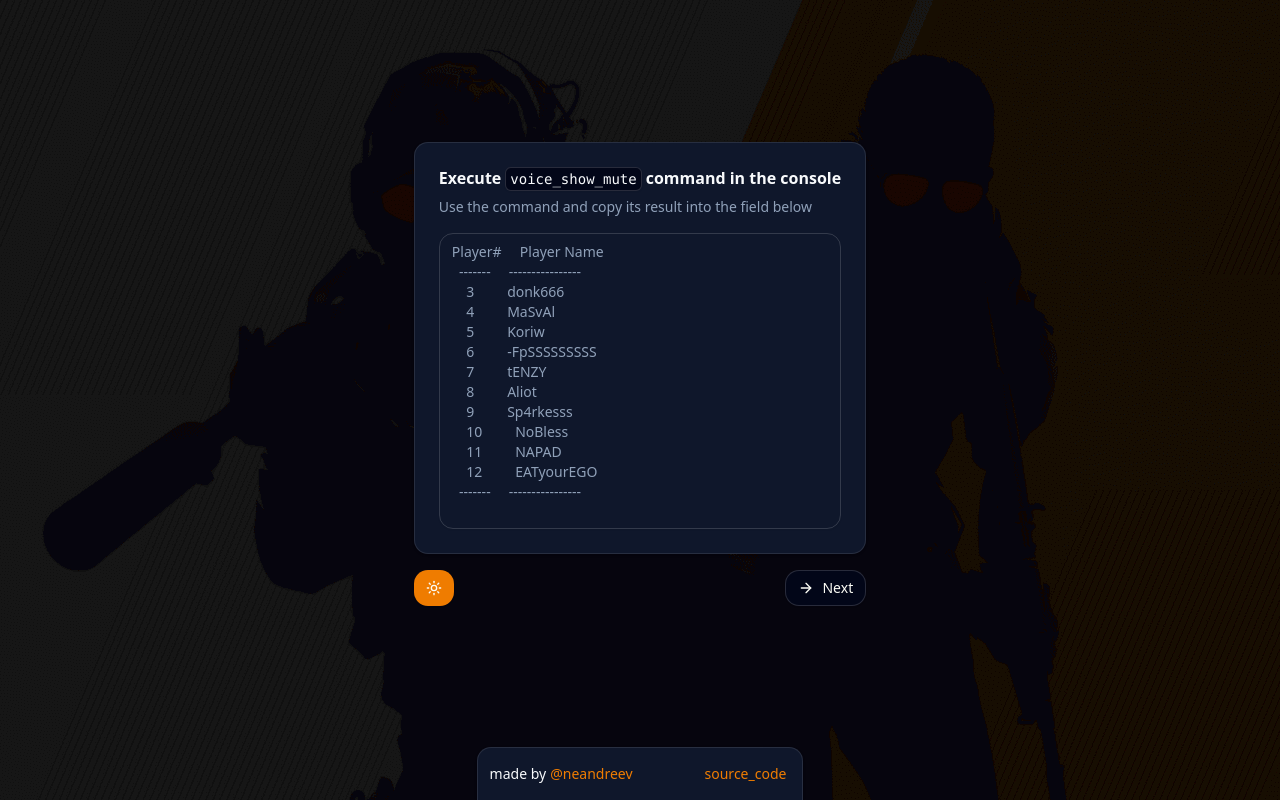
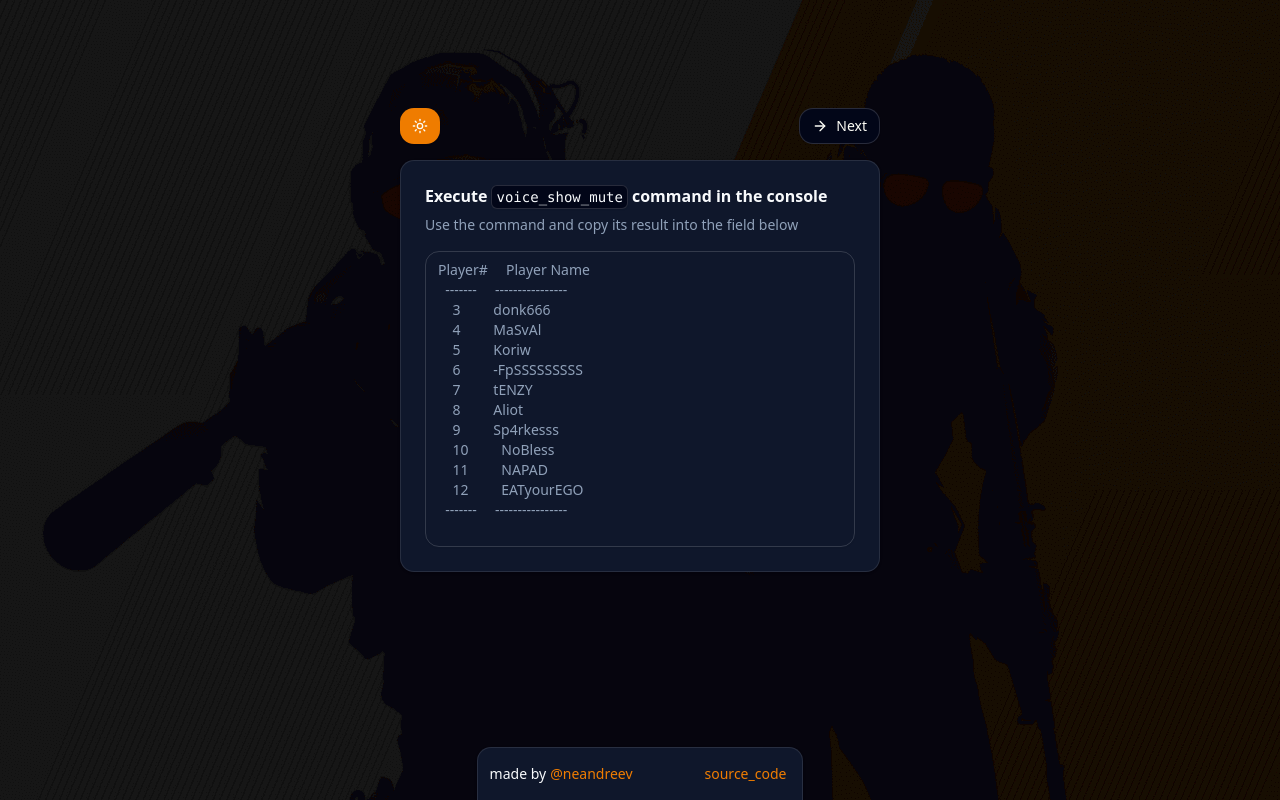
Before and after one commit to neandreev/CS2DemoVoices, a React (Vite) app: page / in a window 1280 px wide. Built offline with nearby package versions, Linux system fonts and the light colour scheme.

Commit message:
Add animations

```diff
--- a/package.json
+++ b/package.json
@@ -21,6 +21,7 @@
     "i18next": "^24.2.3",
     "i18next-browser-languagedetector": "^8.0.4",
     "lucide-react": "^0.484.0",
+    "motion": "^12.6.2",
     "next-themes": "^0.4.6",
     "react": "^19.0.0",
     "react-dom": "^19.0.0",
--- a/src/App.tsx
+++ b/src/App.tsx
@@ -1,5 +1,6 @@
 import i18next from 'i18next'
 import { ArrowLeft, ArrowRight, RefreshCcw } from 'lucide-react'
+import { AnimatePresence, MotionConfig, motion } from 'motion/react'
 
 import Footer from '@/components/Footer'
 import ModeToggle from '@/components/ModeToggle'
@@ -10,25 +11,26 @@ import { Button } from '@/components/ui/button'
 import { AppState, useStore } from '@/store'
 import { ThemeProvider } from '@/themeProvider'
 
-const componentByAppState = {
-  [AppState.Input]: <PlayersInput />,
-  [AppState.Select]: <PlayersSelect />,
-  [AppState.Result]: <Result />
-}
-
 const App = () => {
   const { appState, goToInputPage, goToPreviousPage, goToNextPage } = useStore()
 
   return (
     <ThemeProvider defaultTheme="dark" storageKey="vite-ui-theme">
+      <MotionConfig transition={{ duration: 0.1, ease: 'easeInOut' }}>
         <div className="absolute inset-0 -z-10 bg-[url(/background.png)] bg-center dark:brightness-10 brightness-50 dark:contrast-100 contrast-75" />
         <div className="font-inter h-screen flex flex-col items-center justify-center">
-        <div className="flex flex-grow flex-col justify-center gap-4">
-          {componentByAppState[appState]}
+          <div className="flex w-120 flex-grow flex-col justify-center gap-4">
             <div className="flex justify-between gap-2 w-full">
+              <MotionConfig transition={{ duration: 0.2, ease: 'easeInOut' }}>
                 <div className="flex gap-2">
                   <ModeToggle />
+                  <AnimatePresence>
                     {appState !== AppState.Input ? (
+                      <motion.div
+                        initial={{ opacity: 0 }}
+                        animate={{ opacity: 1 }}
+                        exit={{ opacity: 0 }}
+                      >
                         <Button
                           variant="outline"
                           className="w-fit"
@@ -37,8 +39,14 @@ const App = () => {
                           <ArrowLeft />
                           {i18next.t('back')}
                         </Button>
+                      </motion.div>
                     ) : null}
                     {appState !== AppState.Input ? (
+                      <motion.div
+                        initial={{ opacity: 0 }}
+                        animate={{ opacity: 1 }}
+                        exit={{ opacity: 0 }}
+                      >
                         <Button
                           variant="outline"
                           className="w-fit"
@@ -47,18 +55,45 @@ const App = () => {
                           <RefreshCcw />
                           {i18next.t('again')}
                         </Button>
+                      </motion.div>
                     ) : null}
+                  </AnimatePresence>
                 </div>
+                <AnimatePresence>
                   {appState !== AppState.Result ? (
-              <Button variant="outline" className="w-fit" onClick={() => goToNextPage()}>
+                    <motion.div
+                      initial={{ opacity: 0 }}
+                      animate={{ opacity: 1 }}
+                      exit={{ opacity: 0 }}
+                    >
+                      <Button
+                        variant="outline"
+                        className="w-fit"
+                        onClick={() => goToNextPage()}
+                      >
                         <ArrowRight />
                         {i18next.t('next')}
                       </Button>
+                    </motion.div>
                   ) : null}
+                </AnimatePresence>
+              </MotionConfig>
+            </div>
+            <div className="h-120">
+              <AnimatePresence mode="wait">
+                {appState === AppState.Input ? (
+                  <PlayersInput key="playersSelectCard" />
+                ) : null}
+                {appState === AppState.Select ? (
+                  <PlayersSelect key="playersInputCard" />
+                ) : null}
+                {appState === AppState.Result ? <Result key="resultCard" /> : null}
+              </AnimatePresence>
             </div>
           </div>
           <Footer />
         </div>
+      </MotionConfig>
     </ThemeProvider>
   )
 }
--- a/src/components/PlayerButton.tsx
+++ b/src/components/PlayerButton.tsx
@@ -14,7 +14,6 @@ const PlayerButton = ({ playerName, playerValue, toggleSelectedValue }: PlayerBu
     <Button
       variant={isSelected ? 'default' : 'outline'}
       onClick={() => toggleSelectedValue(playerValue)}
-      className="w-48"
     >
       <p className="truncate">{playerName}</p>
     </Button>
--- a/src/components/PlayersInput.tsx
+++ b/src/components/PlayersInput.tsx
@@ -1,4 +1,5 @@
 import i18next from 'i18next'
+import { motion } from 'motion/react'
 
 import { Button } from '@/components/ui/button'
 import {
@@ -29,6 +30,11 @@ const PlayersInput = () => {
   const { stringToParse, setStringToParse, copyCommand } = useStore()
 
   return (
+    <motion.div
+      initial={{ x: '5%', opacity: 0 }}
+      animate={{ x: 0, opacity: 1 }}
+      exit={{ x: '-5%', opacity: 0 }}
+    >
       <Card>
         <CardHeader>
           <CardTitle>
@@ -54,6 +60,7 @@ const PlayersInput = () => {
           />
         </CardContent>
       </Card>
+    </motion.div>
   )
 }
 
--- a/src/components/PlayersSelect.tsx
+++ b/src/components/PlayersSelect.tsx
@@ -1,4 +1,5 @@
 import i18next from 'i18next'
+import { motion } from 'motion/react'
 
 import {
   Card,
@@ -14,6 +15,11 @@ const PlayersSelect = () => {
   const { players, toggleSelectedValue } = useStore()
 
   return (
+    <motion.div
+      initial={{ x: '5%', opacity: 0 }}
+      animate={{ x: 0, opacity: 1 }}
+      exit={{ x: '-5%', opacity: 0 }}
+    >
       <Card>
         <CardHeader>
           <CardTitle>{i18next.t('selectPlayers')}</CardTitle>
@@ -32,6 +38,7 @@ const PlayersSelect = () => {
           </div>
         </CardContent>
       </Card>
+    </motion.div>
   )
 }
 
--- a/src/components/Result.tsx
+++ b/src/components/Result.tsx
@@ -1,4 +1,5 @@
 import i18next from 'i18next'
+import { motion } from 'motion/react'
 
 import { Button } from '@/components/ui/button'
 import {
@@ -15,6 +16,11 @@ const Result = () => {
   const { resultString, copyResult } = useStore()
 
   return (
+    <motion.div
+      initial={{ x: '5%', opacity: 0 }}
+      animate={{ x: 0, opacity: 1 }}
+      exit={{ x: '-5%', opacity: 0 }}
+    >
       <Card>
         <CardHeader>
           <CardTitle>{i18next.t('result')}</CardTitle>
@@ -22,7 +28,7 @@ const Result = () => {
         </CardHeader>
         <CardContent className="flex justify-between gap-2">
           <Input
-          className="w-70 resize-none font-mono"
+            className="resize-none font-mono"
             value={resultString}
             spellCheck={false}
           />
@@ -31,6 +37,7 @@ const Result = () => {
           </Button>
         </CardContent>
       </Card>
+    </motion.div>
   )
 }
 
```
Also changed, not shown: src/index.css (line endings or trailing spaces), 1 other file (tests, documents, lock files or other folders). Lines whose indentation alone changed are shown as unchanged.
